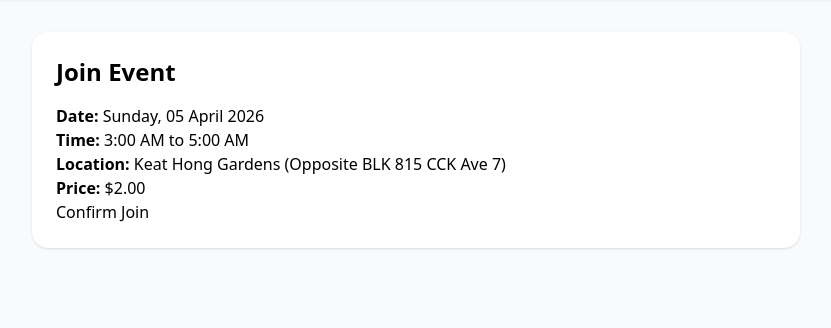
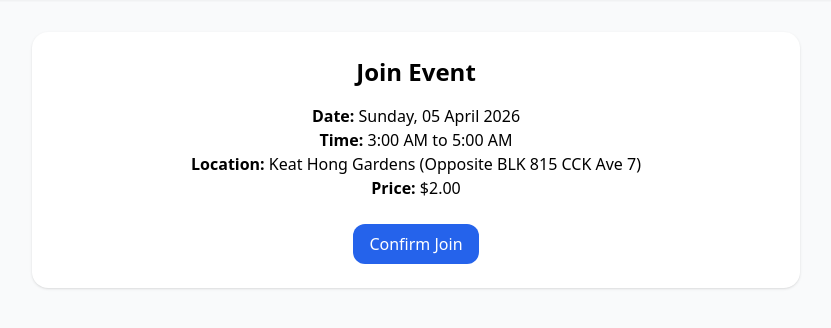
Before and after one commit to actiez/futsal_ops, a Django app: page /registrations/join/25738fdc-0aa6-4213-9a05-78b785707edc/ in a window 1280 px wide. Shown: the part 68-396 px from the top of the page, without its empty margins (224-1055 px from the left). Run offline with Django 5.2, Linux system fonts and the light colour scheme; a user stored in the database is signed in; data comes from the database, SQL or seed files in the repository; both versions use the stored data as it was after the commit; some libraries are stand-ins or nearby versions.

Commit message:
fix join view 8

```diff
--- a/registrations/views.py
+++ b/registrations/views.py
@@ -138,36 +138,28 @@ def join_event(request, token):
             {"event": event},
         )
 
+    existing_registration = (
+        EventRegistration.objects
+        .filter(event=event, user=request.user)
+        .first()
+    )
+
     if request.method == "POST":
+        if existing_registration:
+            messages.info(
+                request,
+                f"You are already registered as {existing_registration.status}.",
+            )
+            return redirect("join_event", token=event.registration_token)
+
         registration, created = register_user_for_event(
             event,
             request.user,
             changed_by=request.user,
         )
 
-        if created:
-            messages.success(request, f"You joined as {registration.status}.")
-        else:
-            messages.info(
-                request,
-                f"You are already registered as {registration.status}.",
-            )
-
-        return render(
-            request,
-            "registrations/join_success.html",
-            {
-                "event": event,
-                "registration": registration,
-                "created": created,
-            },
-        )
-
-    existing_registration = (
-        EventRegistration.objects
-        .filter(event=event, user=request.user)
-        .first()
-    )
+        messages.success(request, f"You joined as {registration.status}.")
+        return redirect("join_event", token=event.registration_token)
 
     return render(
         request,
--- a/templates/registrations/join_page.html
+++ b/templates/registrations/join_page.html
@@ -4,19 +4,33 @@
 
 {% block content %}
 <div class="max-w-3xl mx-auto">
-    <div class="bg-white p-6 rounded-2xl shadow">
+    <div class="bg-white p-6 rounded-2xl shadow text-center">
+        {% if existing_registration %}
+            <h1 class="text-2xl font-bold mb-4">Already Registered</h1>
+            <p class="mb-2">
+                You are already registered for {{ event.title }}.
+            </p>
+            <p class="mb-6 text-sm text-gray-600">
+                Status: {{ existing_registration.status }}
+            </p>
+            <a href="/home/" class="px-4 py-2 bg-gray-100 rounded-xl hover:bg-gray-200">
+                Done
+            </a>
+        {% else %}
             <h1 class="text-2xl font-bold mb-4">Join Event</h1>
 
             <p><strong>Date:</strong> {{ event.weekday_display }}, {{ event.date_display }}</p>
             <p><strong>Time:</strong> {{ event.time_range_display }}</p>
             <p><strong>Location:</strong> {{ event.location }}</p>
-        <p><strong>Price:</strong> ${{ event.amount_payable }}</p>
+            <p class="mb-6"><strong>Price:</strong> ${{ event.amount_payable }}</p>
 
             <form method="post">
                 {% csrf_token %}
-    <button type="submit">Confirm Join</button>
+                <button type="submit" class="px-4 py-2 bg-blue-600 text-white rounded-xl hover:bg-blue-700">
+                    Confirm Join
+                </button>
             </form>
-
+        {% endif %}
     </div>
 </div>
 {% endblock %}
```
Also changed, not shown: db.sqlite3. Lines whose indentation alone changed are shown as unchanged.
